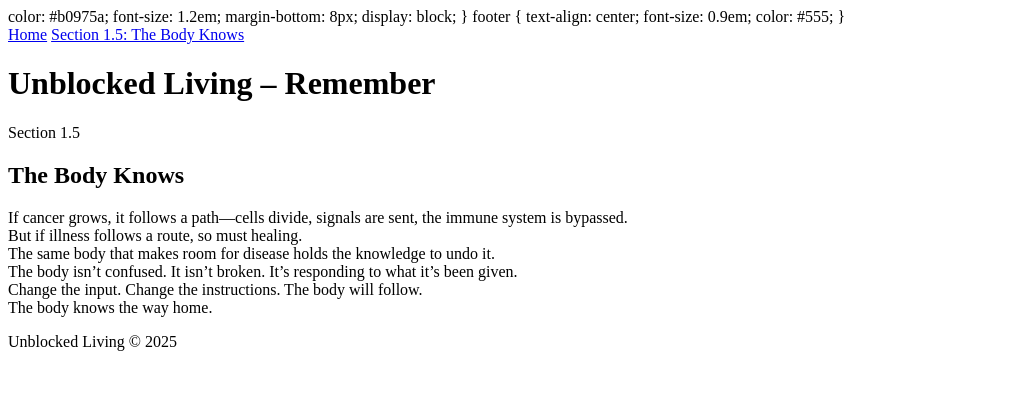
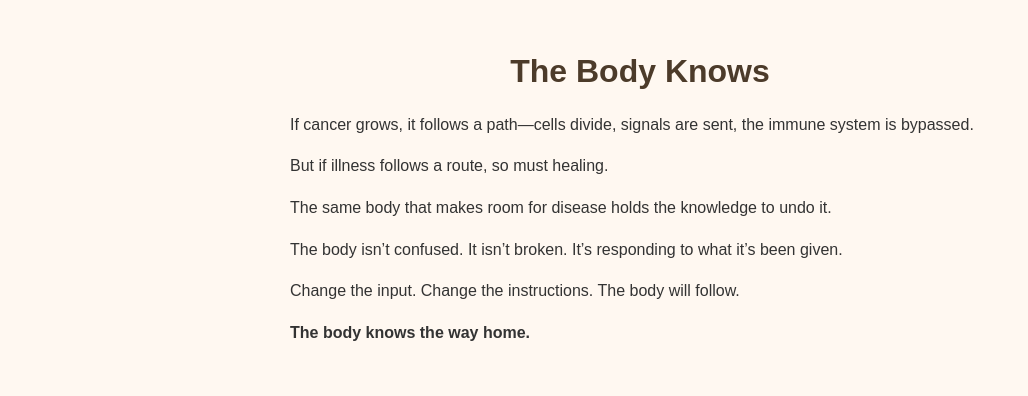
Before and after one commit to JBilyonayre/Unblocked-Living-Site, a plain HTML site: page remember.html in a window 1280 px wide. Shown: the whole page, without its empty margins (0-1028 px from the left). Drawn offline with Linux system fonts and the light colour scheme.

Commit message:
Update remember.html layout

```diff
--- a/remember.html
+++ b/remember.html
@@ -1,37 +1,35 @@
- color: #b0975a;
-      font-size: 1.2em;
-      margin-bottom: 8px;
-      display: block;
+<!DOCTYPE html>
+<html lang="en">
+<head>
+  <meta charset="UTF-8" />
+  <meta name="viewport" content="width=device-width, initial-scale=1.0"/>
+  <title>The Body Knows – Unblocked Living</title>
+  <style>
+    body {
+      font-family: sans-serif;
+      padding: 2rem;
+      max-width: 700px;
+      margin: auto;
+      background: #fff8f1;
+      color: #333;
     }
-    footer {
+    h1 {
       text-align: center;
-      font-size: 0.9em;
-      color: #555;
+      color: #4c3b2a;
+    }
+    p {
+      line-height: 1.6;
+      margin-bottom: 1rem;
     }
   </style>
 </head>
 <body>
-  <nav>
-    <a href="index.html">Home</a>
-    <a href="remember.html">Section 1.5: The Body Knows</a>
-  </nav>
-  <h1>Unblocked Living – Remember</h1>
-
-  <section id="section-1-5">
-    <span class="section-number">Section 1.5</span>
-    <h2>The Body Knows</h2>
-    <p>
-      If cancer grows, it follows a path—cells divide, signals are sent, the immune system is bypassed.<br>
-      But if illness follows a route, so must healing.<br>
-      The same body that makes room for disease holds the knowledge to undo it.<br>
-      The body isn’t confused. It isn’t broken. It’s responding to what it’s been given.<br>
-      Change the input. Change the instructions. The body will follow.<br>
-      The body knows the way home.
-    </p>
-  </section>
-
-  <footer>
-    <p>Unblocked Living &copy; 2025</p>
-  </footer>
+  <h1>The Body Knows</h1>
+  <p>If cancer grows, it follows a path—cells divide, signals are sent, the immune system is bypassed.</p>
+  <p>But if illness follows a route, so must healing.</p>
+  <p>The same body that makes room for disease holds the knowledge to undo it.</p>
+  <p>The body isn’t confused. It isn’t broken. It’s responding to what it’s been given.</p>
+  <p>Change the input. Change the instructions. The body will follow.</p>
+  <p><strong>The body knows the way home.</strong></p>
 </body>
 </html>
```
